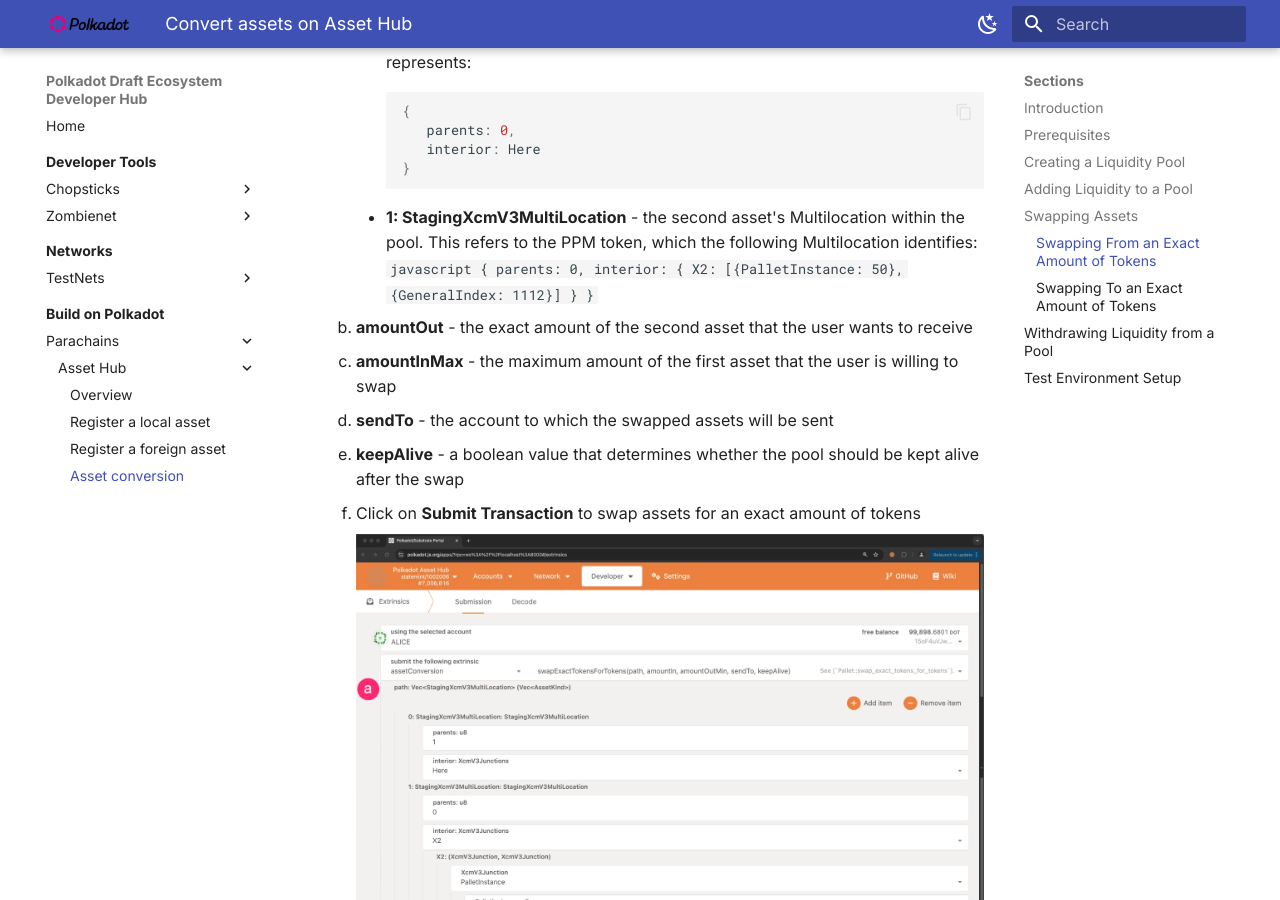
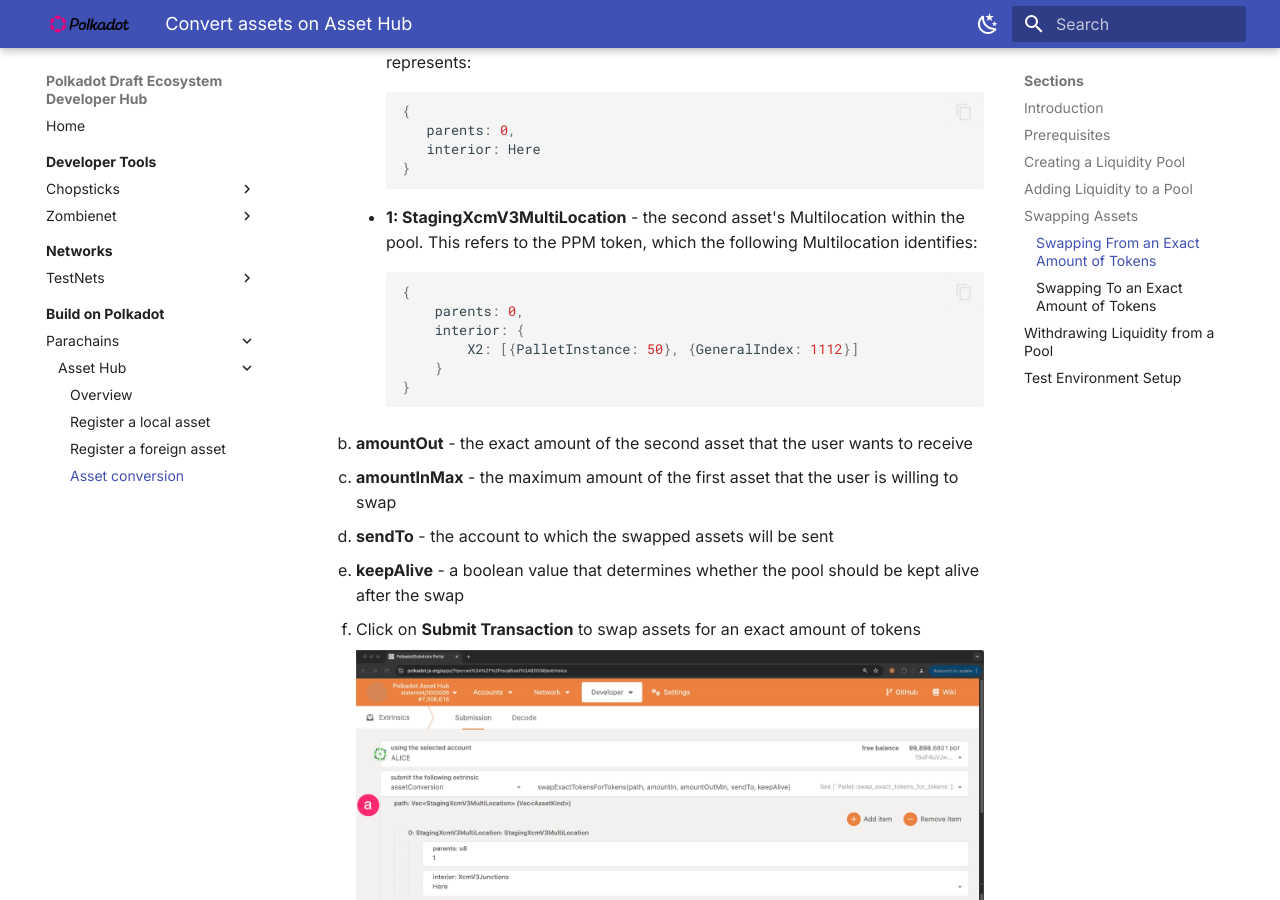
Before and after one commit to papermoonio/polkadot-ecosystem-docs-draft, an MkDocs documentation site: the page built from docs/build-on-polkadot/parachains/asset-hub/asset-conversion.md, in a window 1280 px wide and 900 px high, scrolled down 10585 px. Built offline with MkDocs 1.6.1 and Material for MkDocs 9.7.7, drawn with Linux system fonts in a browser that asks for light colours; some of the changed lines change nothing that is shown.

Commit message:
fix: formatting on js snippet

````diff
--- a/docs/build-on-polkadot/parachains/asset-hub/asset-conversion.md
+++ b/docs/build-on-polkadot/parachains/asset-hub/asset-conversion.md
@@ -175,18 +175,18 @@
          ```
         - **1: StagingXcmV3MultiLocation** - the second asset's Multilocation within the pool. This refers to the PPM token, which the following Multilocation identifies:
         ```javascript
-          {
-              parents: 0,
-              interior: {
-              X2: [{PalletInstance: 50}, {GeneralIndex: 1112}]
-              }
-          }
-          ```
-    2. **amountOut** - the exact amount of the second asset that the user wants to receive
-    3. **amountInMax** - the maximum amount of the first asset that the user is willing to swap
-    4. **sendTo** - the account to which the swapped assets will be sent
-    5. **keepAlive** - a boolean value that determines whether the pool should be kept alive after the swap
-    6. Click on **Submit Transaction** to swap assets for an exact amount of tokens
+        {
+            parents: 0,
+            interior: {
+                X2: [{PalletInstance: 50}, {GeneralIndex: 1112}]
+            }
+        }
+        ```
+    1. **amountOut** - the exact amount of the second asset that the user wants to receive
+    2. **amountInMax** - the maximum amount of the first asset that the user is willing to swap
+    3. **sendTo** - the account to which the swapped assets will be sent
+    4. **keepAlive** - a boolean value that determines whether the pool should be kept alive after the swap
+    5. Click on **Submit Transaction** to swap assets for an exact amount of tokens
 
         ![Swap For Exact Tokens Fields](/polkadot-ecosystem-docs-draft/images/building-on-polkadot/parachains/asset-hub/asset-conversion/asset-conversion-9.webp)
 
````
